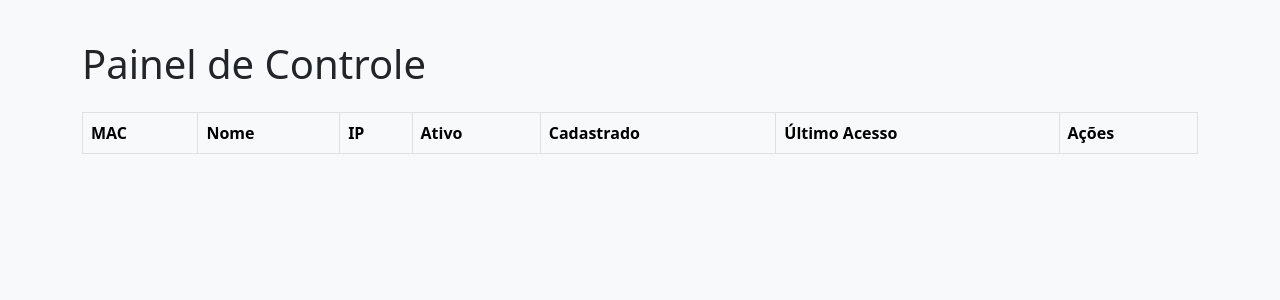
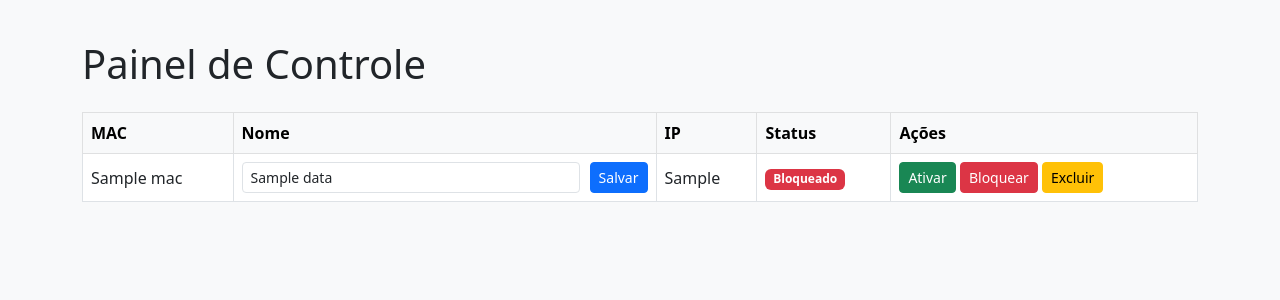
Before and after one commit to blackingbrbr23/painel-controlle, a Flask app: template templates/index.html in a window 1280 px wide. Shown: the top 300 px of the page. Run offline with Flask 3, Linux system fonts and the light colour scheme; the template is opened without the code that fills it: most values are stand-ins (such as "Sample title", 1, 10 or a date in 2020); lists and menus that the app fills with data are empty.

Commit message:
Update index.html

```diff
--- a/templates/index.html
+++ b/templates/index.html
@@ -8,6 +8,8 @@
   <style>
     body { background-color: #f8f9fa; padding: 40px; }
     .table th, .table td { vertical-align: middle; }
+    .form-inline { display: flex; gap: 10px; }
+    .btn-sm { padding: 0.25rem 0.5rem; }
   </style>
 </head>
 <body>
@@ -16,46 +18,47 @@
     <table class="table table-bordered table-hover">
       <thead class="table-light">
         <tr>
-          <th>MAC</th><th>Nome</th><th>IP</th><th>Ativo</th><th>Cadastrado</th><th>Último Acesso</th><th>Ações</th>
+          <th>MAC</th>
+          <th>Nome</th>
+          <th>IP</th>
+          <th>Status</th>
+          <th>Ações</th>
         </tr>
       </thead>
-      <tbody id="clients-body"></tbody>
+      <tbody>
+        {% for mac, data in clients.items() %}
+        <tr>
+          <td class="text-break">{{ mac }}</td>
+          <td>
+            <form action="/rename/{{ mac }}" method="post" class="form-inline">
+              <input type="text" name="nome" value="{{ data.nome }}" class="form-control form-control-sm">
+              <button type="submit" class="btn btn-primary btn-sm">Salvar</button>
+            </form>
+          </td>
+          <td>{{ data.ip }}</td>
+          <td>
+            {% if data.ativo %}
+              <span class="badge bg-success">Ativo</span>
+            {% else %}
+              <span class="badge bg-danger">Bloqueado</span>
+            {% endif %}
+          </td>
+          <td>
+            <form action="/set/{{ mac }}/ACTIVE" method="post" style="display:inline">
+              <button type="submit" class="btn btn-success btn-sm">Ativar</button>
+            </form>
+            <form action="/set/{{ mac }}/BLOCKED" method="post" style="display:inline">
+              <button type="submit" class="btn btn-danger btn-sm">Bloquear</button>
+            </form>
+            <form action="/delete/{{ mac }}" method="post" style="display:inline" onsubmit="return confirm('Tem certeza que deseja excluir este cliente?');">
+              <button type="submit" class="btn btn-warning btn-sm">Excluir</button>
+            </form>
+          </td>
+        </tr>
+        {% endfor %}
+      </tbody>
     </table>
   </div>
-
-  <script>
-    // Substitua pela URL do seu ngrok, ex:
-    const API = 'https://abcd1234.ngrok.io';
-
-    async function loadClients() {
-      const res = await fetch(`${API}/clients.json`);
-      const data = await res.json();
-      const tbody = document.getElementById('clients-body');
-      tbody.innerHTML = '';
-      Object.entries(data).sort().forEach(([mac, info]) => {
-        const tr = document.createElement('tr');
-        tr.innerHTML = `
-          <td>${mac}</td>
-          <td>${info.nome}</td>
-          <td>${info.ip}</td>
-          <td>${info.ativo ? '✅' : '❌'}</td>
-          <td>${info.cadastrado ? '✅' : '❌'}</td>
-          <td>${info.last_seen || ''}</td>
-          <td>
-            <button class="btn btn-sm btn-danger" onclick="deleteClient('${mac}')">
-              Excluir
-            </button>
-          </td>`;
-        tbody.appendChild(tr);
-      });
-    }
-
-    async function deleteClient(mac) {
-      await fetch(`${API}/delete/${mac}`, { method: 'DELETE' });
-      loadClients();
-    }
-
-    window.addEventListener('load', loadClients);
-  </script>
+  <script src="https://cdn.jsdelivr.net/npm/bootstrap@5.3.0/dist/js/bootstrap.bundle.min.js"></script>
 </body>
 </html>
```
